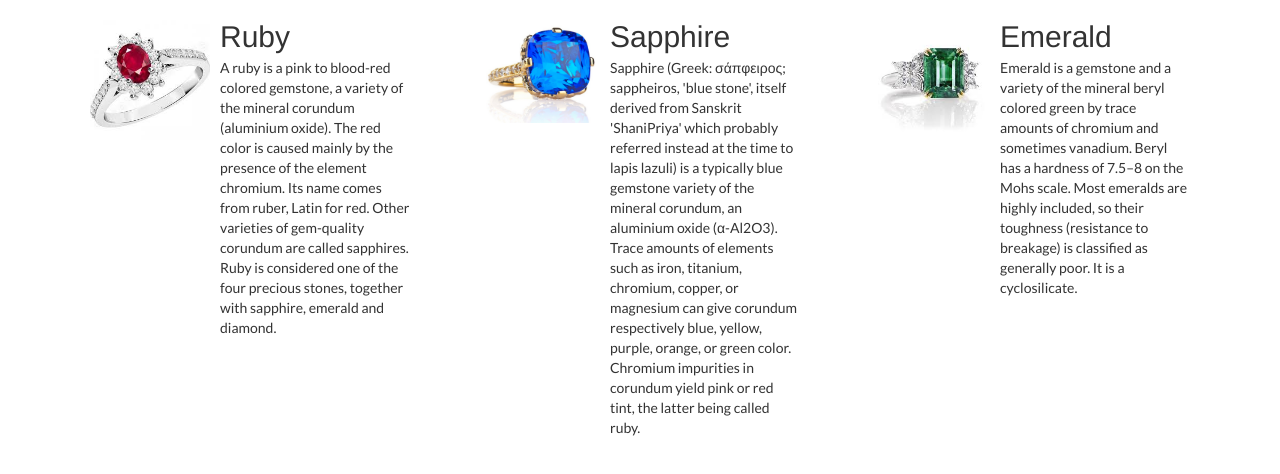
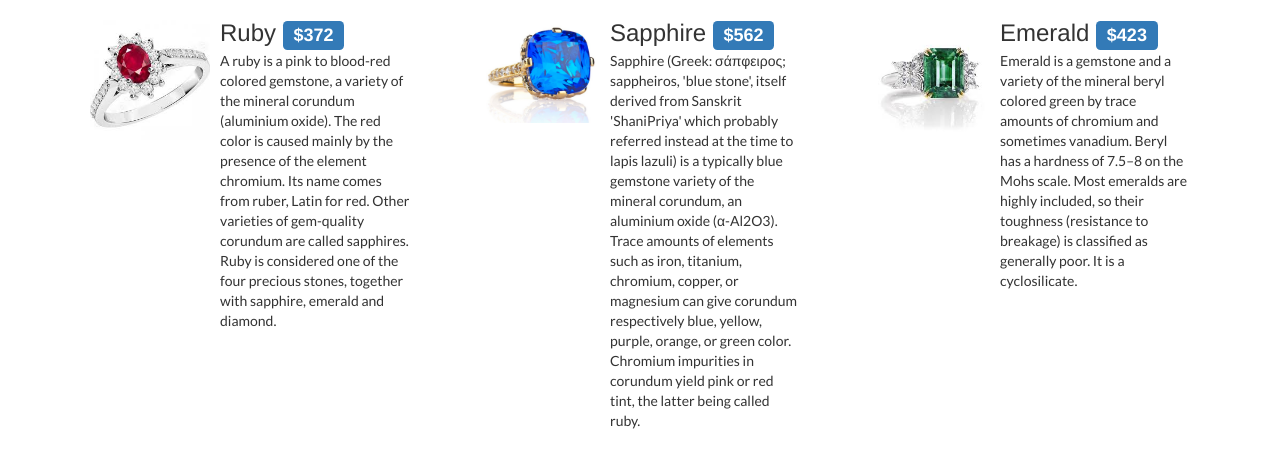
Before and after one commit to Igor333m/angulargems, a website: page index.html in a window 1280 px wide. Drawn offline with Linux system fonts and the light colour scheme.

Commit message:
Bootstrap label with price added

```diff
--- a/index.html
+++ b/index.html
@@ -9,6 +9,8 @@
     <link href="bower_components/bootstrap/dist/css/bootstrap.min.css" rel="stylesheet">
     <link href="bower_components/bootstrap/dist/css/bootstrap-theme.min.css" rel="stylesheet">
     <link rel="stylesheet" href="css/style.css">
+    <script src="bower_components/angular/angular.min.js"></script>
+    <script src="js/app.js" type="text/javascript"></script>
 </head>
 <body>
 	<div class="container">
@@ -19,7 +21,9 @@
 						<img class="media-object" ng-attr-src="{{ gem.ruby.source }}" alt="Ruby gemstone">
 					</div>
 					<div class="media-body">
-						<h2 class="media-heading">{{ gem.ruby.name }}</h1>
+						<h3 class="media-heading">{{ gem.ruby.name }}
+							<span class="label label-primary label-xs">{{ gem.ruby.price }}</span>
+						</h3>
 						<p>{{ gem.ruby.description }}</p>
 					</div>
 				</div>
@@ -30,7 +34,9 @@
 						<img class="media-object" ng-attr-src="{{ gem.sapphire.source }}" alt="Sapphire gemstone">
 					</div>
 					<div class="media-body">
-						<h2 class="media-heading">{{ gem.sapphire.name }}</h1>
+						<h3 class="media-heading">{{ gem.sapphire.name }}
+							<span class="label label-primary label-xs">{{ gem.sapphire.price }}</span>
+						</h3>
 						<p>{{ gem.sapphire.description }}</p>
 					</div>
 				</div>
@@ -41,7 +47,9 @@
 						<img class="media-object" ng-attr-src="{{ gem.emerald.source }}" alt="Emerald gemstone">
 					</div>
 					<div class="media-body">
-						<h2 class="media-heading">{{ gem.emerald.name }}</h1>
+						<h3 class="media-heading">{{ gem.emerald.name }}
+							<span class="label label-primary label-xs">{{ gem.emerald.price }}</span>
+						</h3>
 						<p>{{ gem.emerald.description }}</p>
 					</div>
 				</div>
```
